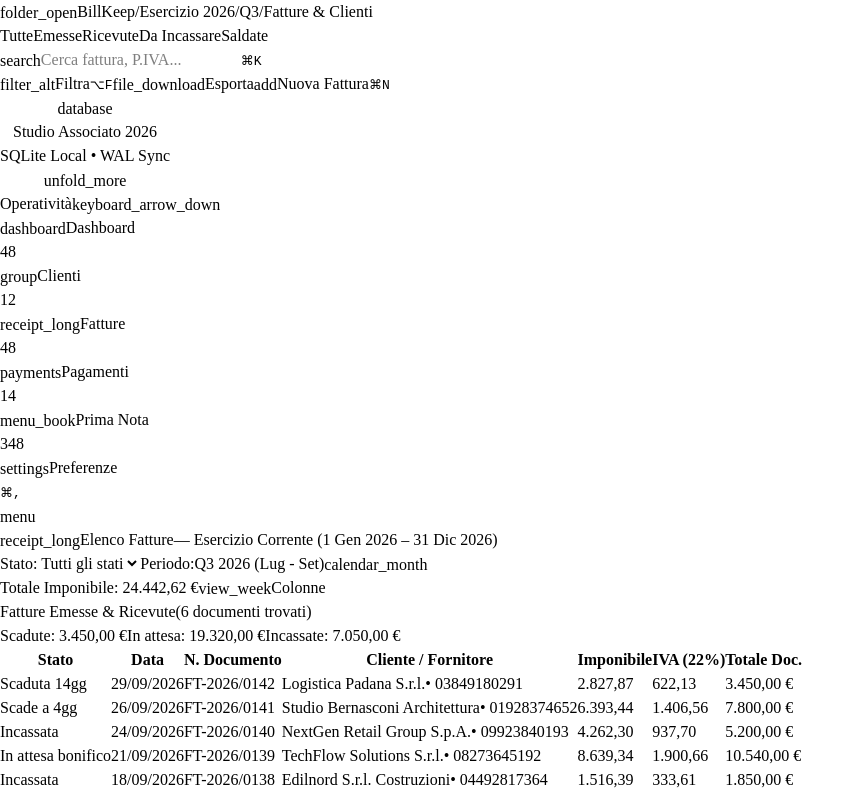
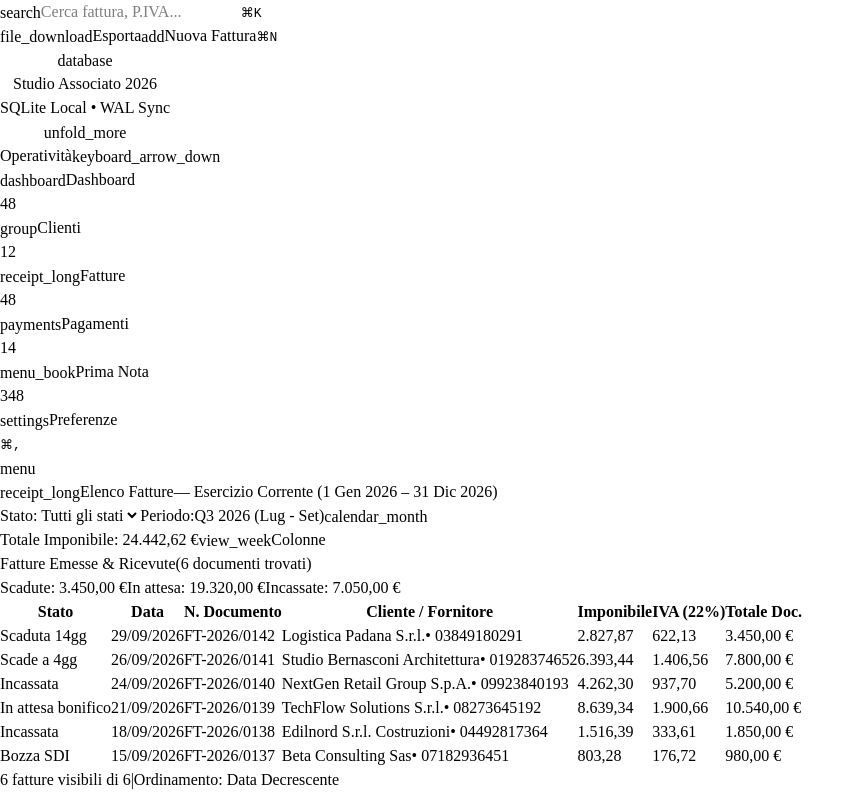
Before and after one commit to maxdivona/billKeep, a React (Vite) app in the folder src/renderer/: page /#/ in a window 1280 px wide. Shown: the top 795 px of the page, without its empty margins (0-865 px from the left). Built offline with nearby package versions, Linux system fonts and the light colour scheme; a web font is replaced by a local one.

Commit message:
refactor(ui): pulizia titlebar, rimossi semafori finti, centrata ricerca ed eliminati tab duplicati

```diff
--- a/src/renderer/src/components/Titlebar.jsx
+++ b/src/renderer/src/components/Titlebar.jsx
@@ -7,33 +7,11 @@ export default function Titlebar() {
   const navigate = useNavigate()
   const searchInputRef = useRef(null)
 
-  const dashboardFilter = useStore((state) => state.dashboardFilter)
-  const setDashboardFilter = useStore((state) => state.setDashboardFilter)
   const dashboardSearch = useStore((state) => state.dashboardSearch)
   const setDashboardSearch = useStore((state) => state.setDashboardSearch)
   const invoices = useStore((state) => state.invoices)
 
   const isDashboard = location.pathname === '/'
-
-  // Page title mapping for breadcrumbs
-  const getPageTitle = () => {
-    switch (location.pathname) {
-      case '/':
-        return 'Fatture & Clienti'
-      case '/clients':
-        return 'Anagrafica Clienti'
-      case '/invoices':
-        return 'Registro Fatture'
-      case '/payments':
-        return 'Riconciliazione Pagamenti'
-      case '/journal':
-        return 'Prima Nota & Bilancio'
-      case '/settings':
-        return 'Preferenze'
-      default:
-        return 'Panoramica'
-    }
-  }
 
   // Keyboard shortcut listener for Cmd+K and Cmd+N
   useEffect(() => {
@@ -80,73 +58,15 @@ export default function Titlebar() {
   }
 
   return (
-    <header className="h-11 w-full bg-apple-sidebar/95 backdrop-blur-md border-b border-apple-border flex items-center justify-between px-3 select-none flex-shrink-0 z-30">
-      {/* Left: macOS Traffic Lights & Breadcrumbs */}
-      <div className="flex items-center gap-3">
-        <div className="flex items-center gap-2 pr-1">
-          <span
-            className="w-3 h-3 rounded-full bg-[#FF5F56] border border-[#E0443E] hover:opacity-80 transition cursor-pointer"
-            title="Chiudi"
-          />
-          <span
-            className="w-3 h-3 rounded-full bg-[#FFBD2E] border border-[#DEA123] hover:opacity-80 transition cursor-pointer"
-            title="Minimizza"
-          />
-          <span
-            className="w-3 h-3 rounded-full bg-[#27C93F] border border-[#1AAB29] hover:opacity-80 transition cursor-pointer"
-            title="Espandi"
-          />
-        </div>
-        <div className="h-4 w-px bg-apple-border" />
-        <div className="flex items-center gap-1.5 text-[13px] text-apple-secondary">
-          <span className="material-symbols-outlined text-[17px] text-apple-secondary">
-            folder_open
-          </span>
-          <span className="font-medium text-apple-text">BillKeep</span>
-          <span className="text-apple-subtle">/</span>
-          <span>Esercizio {new Date().getFullYear()}</span>
-          <span className="text-apple-subtle">/</span>
-          <span>Q3</span>
-          <span className="text-apple-subtle">/</span>
-          <span className="font-semibold text-apple-text bg-black/[0.05] px-1.5 py-0.5 rounded text-[12px]">
-            {getPageTitle()}
-          </span>
-        </div>
-      </div>
+    <header className="h-11 w-full bg-apple-sidebar/95 backdrop-blur-md border-b border-apple-border grid grid-cols-3 items-center px-4 select-none flex-shrink-0 z-30">
+      {/* Left: Vuoto per bilanciare la griglia e centrare perfettamente la ricerca */}
+      <div className="flex items-center" />
 
-      {/* Center: Segmented Control (only for Dashboard) */}
-      {isDashboard && (
-        <div className="flex items-center">
-          <div className="inline-flex p-0.5 rounded-lg bg-black/[0.06] border border-black/[0.04]">
-            {[
-              { id: 'all', label: 'Tutte' },
-              { id: 'issued', label: 'Emesse' },
-              { id: 'received', label: 'Ricevute' },
-              { id: 'unpaid', label: 'Da Incassare' },
-              { id: 'paid', label: 'Saldate' }
-            ].map((tab) => (
-              <button
-                key={tab.id}
-                type="button"
-                onClick={() => setDashboardFilter(tab.id)}
-                className={`px-2.5 py-0.5 text-[13px] rounded transition cursor-pointer ${
-                  dashboardFilter === tab.id
-                    ? 'font-semibold bg-white text-apple-text shadow-xs'
-                    : 'font-medium text-apple-secondary hover:text-apple-text'
-                }`}
-              >
-                {tab.label}
-              </button>
-            ))}
-          </div>
-        </div>
-      )}
-
-      {/* Right: Actions & Search */}
-      <div className="flex items-center gap-1.5">
+      {/* Center: Ricerca al centro */}
+      <div className="flex items-center justify-center">
         {isDashboard && (
-          <div className="relative flex items-center w-52 h-7 rounded bg-black/[0.04] hover:bg-black/[0.06] border border-black/[0.04] px-2 transition">
-            <span className="material-symbols-outlined text-apple-subtle text-[15px] mr-1.5">
+          <div className="relative flex items-center w-80 max-w-full h-7 rounded-md bg-black/[0.04] hover:bg-black/[0.06] border border-black/[0.06] px-2.5 transition">
+            <span className="material-symbols-outlined text-apple-subtle text-[15px] mr-2 select-none">
               search
             </span>
             <input
@@ -157,29 +77,21 @@ export default function Titlebar() {
               placeholder="Cerca fattura, P.IVA..."
               className="w-full bg-transparent text-[13px] text-apple-text placeholder:text-apple-subtle focus:outline-none"
             />
-            <kbd className="text-[11px] text-apple-subtle font-mono bg-white shadow-xs px-1 py-0.2 rounded border border-black/[0.05]">
+            <kbd className="text-[11px] text-apple-subtle font-mono bg-white shadow-xs px-1.5 py-0.5 rounded border border-black/[0.05] select-none">
               ⌘K
             </kbd>
           </div>
         )}
+      </div>
 
+      {/* Right: Esporta e Nuova Fattura */}
+      <div className="flex items-center justify-end gap-2">
         {isDashboard && (
           <>
             <button
               type="button"
-              className="h-7 px-2.5 rounded bg-white border border-apple-border text-[13px] font-medium text-apple-text shadow-xs hover:bg-slate-50 flex items-center gap-1 transition cursor-pointer"
-            >
-              <span className="material-symbols-outlined text-[15px] text-apple-secondary">
-                filter_alt
-              </span>
-              <span>Filtra</span>
-              <kbd className="text-[11px] text-apple-subtle font-mono ml-0.5">⌥F</kbd>
-            </button>
-
-            <button
-              type="button"
               onClick={handleExport}
-              className="h-7 px-2.5 rounded bg-white border border-apple-border text-[13px] font-medium text-apple-text shadow-xs hover:bg-slate-50 flex items-center gap-1 transition cursor-pointer"
+              className="h-7 px-3 rounded-md bg-white border border-apple-border text-[13px] font-medium text-apple-text shadow-xs hover:bg-slate-50 flex items-center gap-1.5 transition cursor-pointer"
               title="Esporta elenco in CSV"
             >
               <span className="material-symbols-outlined text-[15px] text-apple-secondary">
@@ -191,7 +103,7 @@ export default function Titlebar() {
             <button
               type="button"
               onClick={() => navigate('/invoices')}
-              className="h-7 px-2.5 rounded bg-apple-accent hover:bg-apple-accent-hover text-white text-[13px] font-medium shadow-xs flex items-center gap-1 transition cursor-pointer"
+              className="h-7 px-3 rounded-md bg-apple-accent hover:bg-apple-accent-hover text-white text-[13px] font-medium shadow-xs flex items-center gap-1.5 transition cursor-pointer"
             >
               <span className="material-symbols-outlined text-[15px]">add</span>
               <span>Nuova Fattura</span>
--- a/src/renderer/src/pages/Dashboard.jsx
+++ b/src/renderer/src/pages/Dashboard.jsx
@@ -170,7 +170,6 @@ export default function Dashboard() {
     invoices: dbInvoices,
     customers,
     fetchAllData,
-    dashboardFilter,
     dashboardSearch,
     selectedInvoiceId,
     setSelectedInvoiceId,
@@ -279,16 +278,10 @@ export default function Dashboard() {
     return PROTOTYPE_INVOICES
   }, [dbInvoices, customers])
 
-  // Filtro combinato: Barra superiore (Tutte/Emesse/Ricevute/Da Incassare/Saldate) + Ricerca + Filtro stato interno
+  // Filtro combinato: Ricerca + Filtro stato interno
   const filteredInvoices = useMemo(() => {
     return allInvoices.filter((inv) => {
-      // 1. Filtro Top Segmented Control
-      if (dashboardFilter === 'issued' && inv.type !== 'emessa') return false
-      if (dashboardFilter === 'received' && inv.type !== 'ricevuta') return false
-      if (dashboardFilter === 'unpaid' && inv.status === 'paid') return false
-      if (dashboardFilter === 'paid' && inv.status !== 'paid') return false
-
-      // 2. Filtro dropdown locale
+      // 1. Filtro dropdown locale
       if (localStatusFilter === 'paid' && inv.status !== 'paid') return false
       if (
         localStatusFilter === 'unpaid' &&
@@ -299,7 +292,7 @@ export default function Dashboard() {
         return false
       if (localStatusFilter === 'overdue' && inv.status !== 'overdue') return false
 
-      // 3. Ricerca full-text
+      // 2. Ricerca full-text
       if (dashboardSearch && dashboardSearch.trim() !== '') {
         const q = dashboardSearch.toLowerCase().trim()
         const matchId = inv.id.toLowerCase().includes(q)
@@ -310,7 +303,7 @@ export default function Dashboard() {
 
       return true
     })
-  }, [allInvoices, dashboardFilter, localStatusFilter, dashboardSearch])
+  }, [allInvoices, localStatusFilter, dashboardSearch])
 
   // Selezione della fattura attiva (predefinita la prima trovata)
   const activeInvoice = useMemo(() => {
--- a/src/renderer/src/store/useStore.js
+++ b/src/renderer/src/store/useStore.js
@@ -56,14 +56,12 @@ export const useStore = create((set, get) => ({
   spotlightOpen: false,
 
   // Dashboard Redesign State
-  dashboardFilter: 'all',
   dashboardSearch: '',
   selectedInvoiceId: null,
   selectedInvoiceInfo: null,
 
   // Actions
   setSpotlightOpen: (spotlightOpen) => set({ spotlightOpen }),
-  setDashboardFilter: (dashboardFilter) => set({ dashboardFilter }),
   setDashboardSearch: (dashboardSearch) => set({ dashboardSearch }),
   setSelectedInvoiceId: (selectedInvoiceId) => set({ selectedInvoiceId }),
   setSelectedInvoiceInfo: (selectedInvoiceInfo) => set({ selectedInvoiceInfo }),
```
